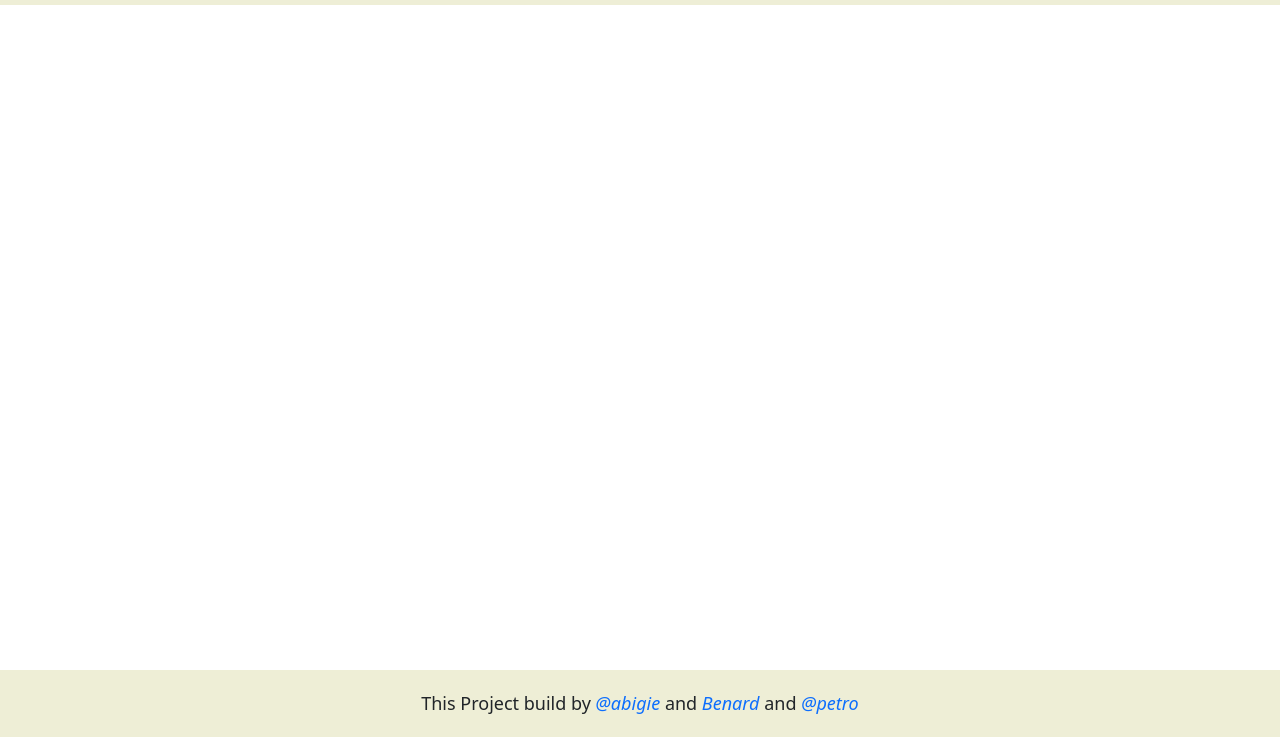
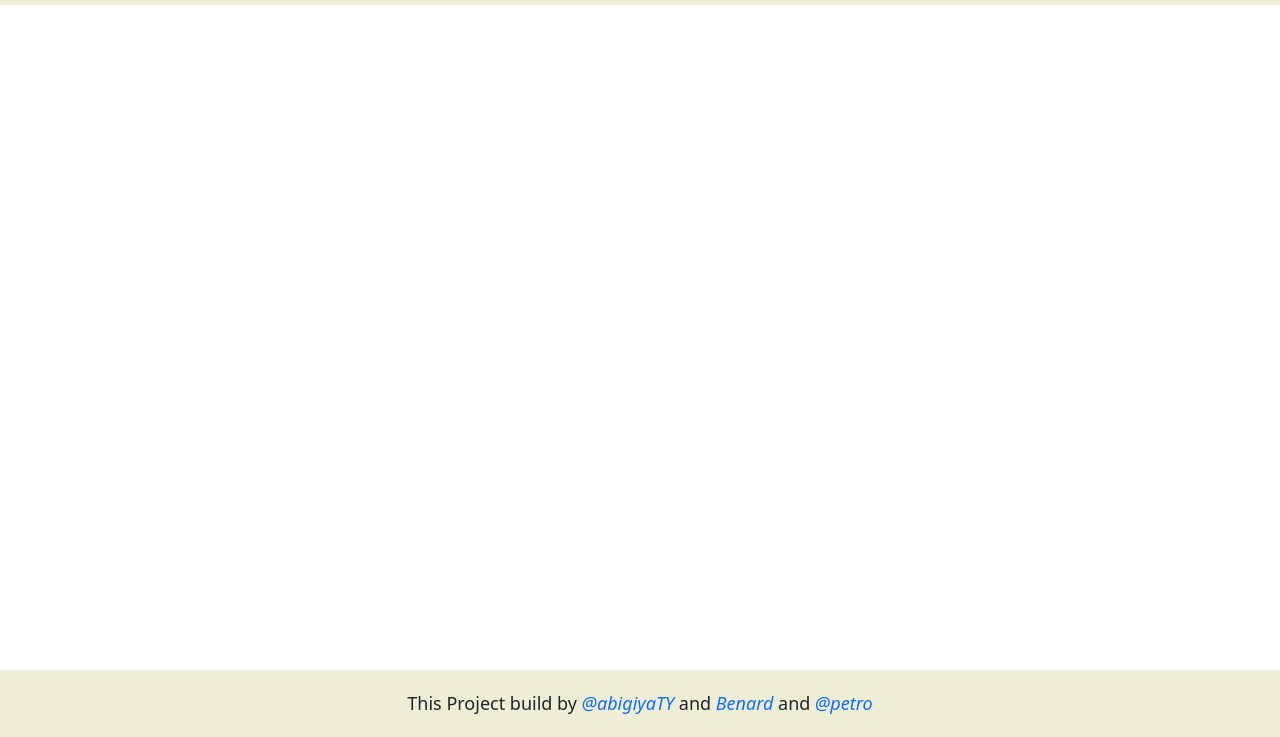
Before and after one commit to Loltolo-Lesapiti/Virtual-cheff, a website built with webpack: page src/index.html in a window 1280 px wide. Shown: the part 63-800 px from the top of the page. Built offline with nearby package versions, Linux system fonts and the light colour scheme.

Commit message:
Update footer

```diff
--- a/src/index.html
+++ b/src/index.html
@@ -30,7 +30,7 @@
 
       <footer class="footer">
         <div>
-            This Project build by <a href="# ">@abigie</a> and <a href="# ">Benard</a> and <a href="# ">@petro</a>
+            This Project build by <a href="# ">@abigiyaTY</a> and <a href="# ">Benard</a> and <a href="# ">@petro</a>
         </div>
     </footer>
     <script src="https://cdn.jsdelivr.net/npm/bootstrap@5.0.2/dist/js/bootstrap.bundle.min.js" integrity="sha384-MrcW6ZMFYlzcLA8Nl+NtUVF0sA7MsXsP1UyJoMp4YLEuNSfAP+JcXn/tWtIaxVXM" crossorigin="anonymous"></script>
```
Also changed, not shown: dist/index.html, dist/main.js.
